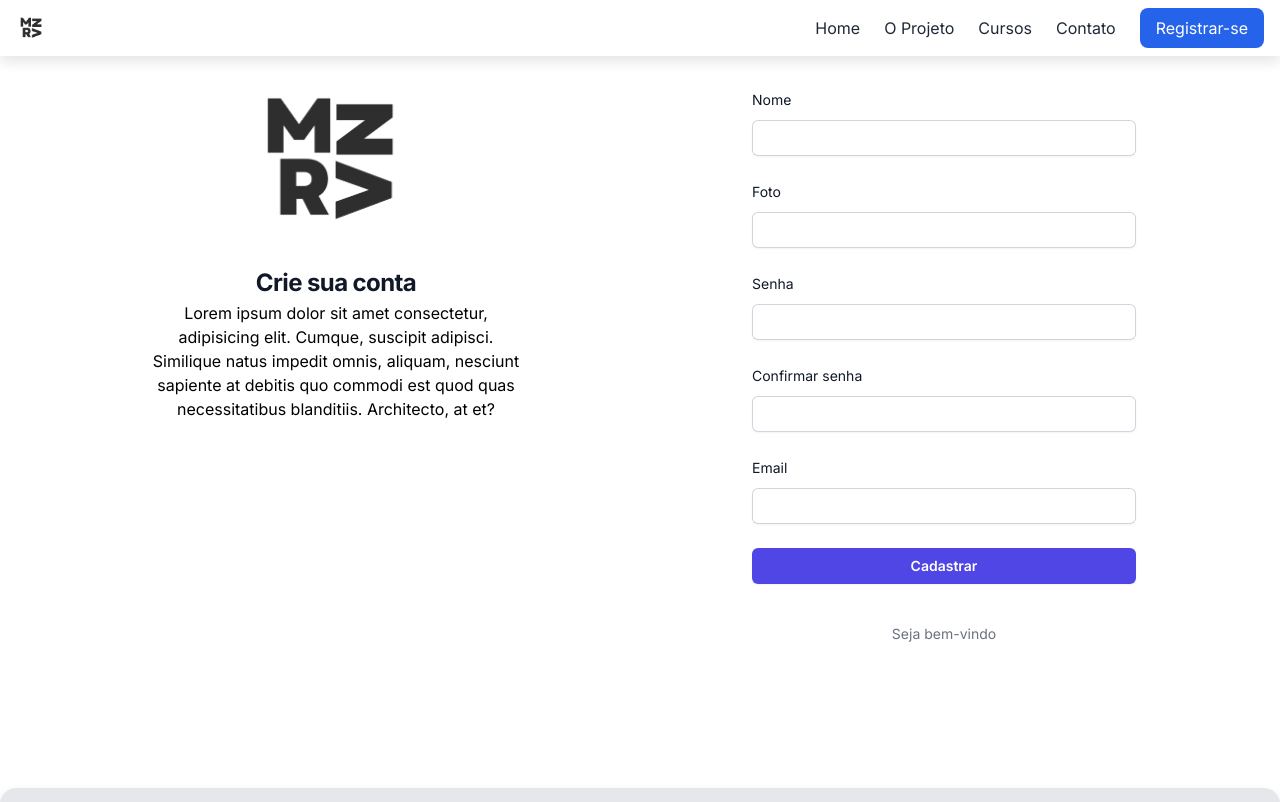
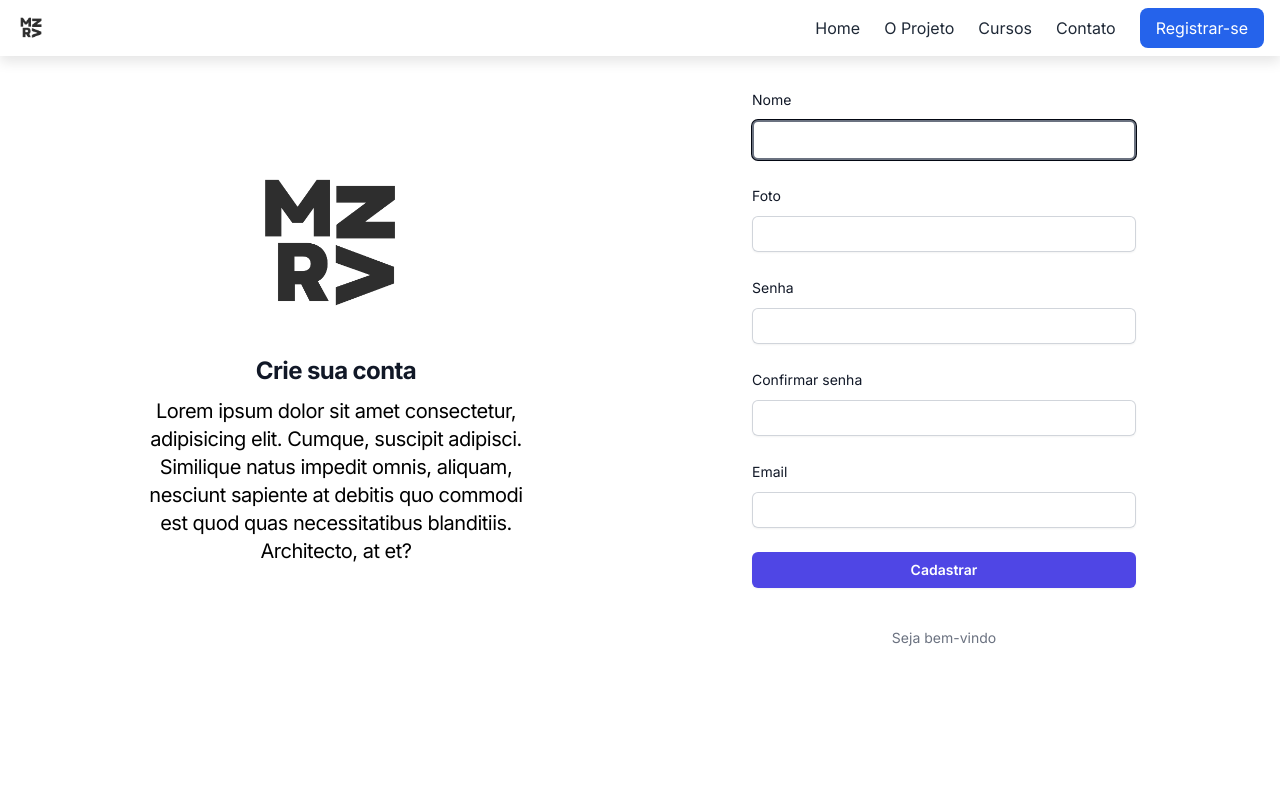
Before and after one commit to Projeto-Minerva-Academy/Frontend, a React (Vite) app: page /Cadastrar in a window 1280 px wide. Shown: the top 802 px of the page. Built offline with nearby package versions, Linux system fonts and the light colour scheme; the HTML template or start-up script is replaced by a standard one.

Commit message:
chore: cadastro allign

```diff
--- a/src/pages/cadastro/Cadastro.tsx
+++ b/src/pages/cadastro/Cadastro.tsx
@@ -67,16 +67,16 @@ export default function Cadastro() {
   return (
     <>
       <div className="flex min-h-full flex-1 flex-row justify-center px-6 py-12 lg:px-8 mt-4 mb-24">
-        <div className="sm:mx-auto sm:w-full sm:max-w-sm mt-0">
+        <div className="sm:mx-auto sm:w-full sm:max-w-sm my-20">
           <img
             alt="Your Company"
             src="./public/logo.png"
             className="mx-auto h-2/6 w-auto"
           />
-          <h2 className="mt-2 text-center text-2xl font-bold leading-9 tracking-tight text-gray-900">
+          <h2 className="my-2 text-center text-2xl font-bold leading-9 tracking-tight text-gray-900">
             Crie sua conta
           </h2>
-          <p className="text-center">
+          <p className="text-center tracking-tight  text-xl">
             Lorem ipsum dolor sit amet consectetur, adipisicing elit. Cumque,
             suscipit adipisci. Similique natus impedit omnis, aliquam, nesciunt
             sapiente at debitis quo commodi est quod quas necessitatibus
@@ -84,7 +84,7 @@ export default function Cadastro() {
           </p>
         </div>
 
-        <div className="  mt-6 sm:mx-auto sm:w-full sm:max-w-sm">
+        <div className="mt-6 sm:mx-auto sm:w-full sm:max-w-sm">
           <form className="space-y-6" onSubmit={cadastrarNovoUsuario}>
             <div>
               <label
@@ -100,7 +100,7 @@ export default function Cadastro() {
                   type="text"
                   required
                   autoComplete="nome"
-                  className="block w-full rounded-md border-0 py-1.5 text-gray-900 shadow-sm ring-1 ring-inset ring-gray-300 placeholder:text-gray-400 focus:ring-2 focus:ring-inset focus:ring-indigo-600 sm:text-sm sm:leading-6"
+                  className="block w-full rounded-md border-2 py-1.5 text-gray-900 shadow-sm ring-5 ring-1 ring-gray-950 placeholder:text-gray-400 focus:ring-2 focus:ring-inset focus:ring-indigo-600 sm:text-sm sm:leading-6"
                   value={usuario.nome}
                   onChange={(e: ChangeEvent<HTMLInputElement>) =>
                     atualizarEstado(e)
```
